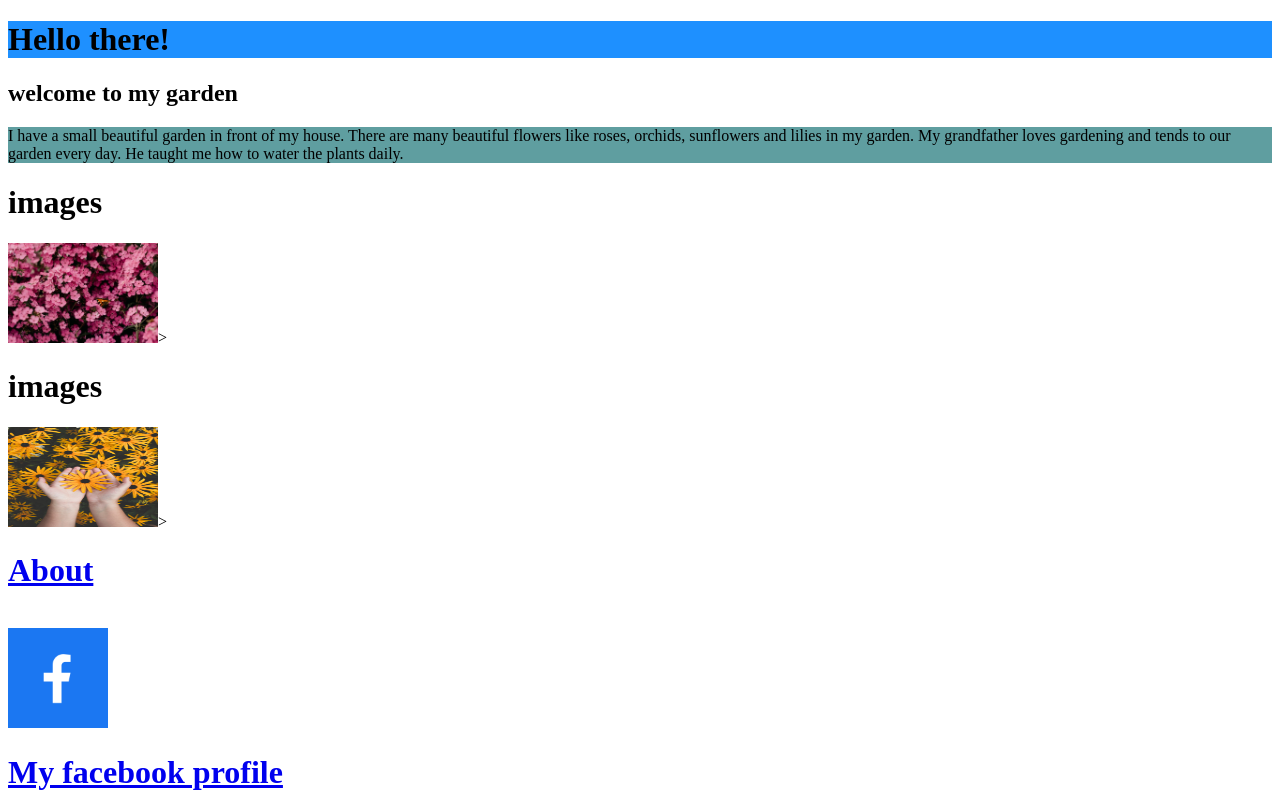
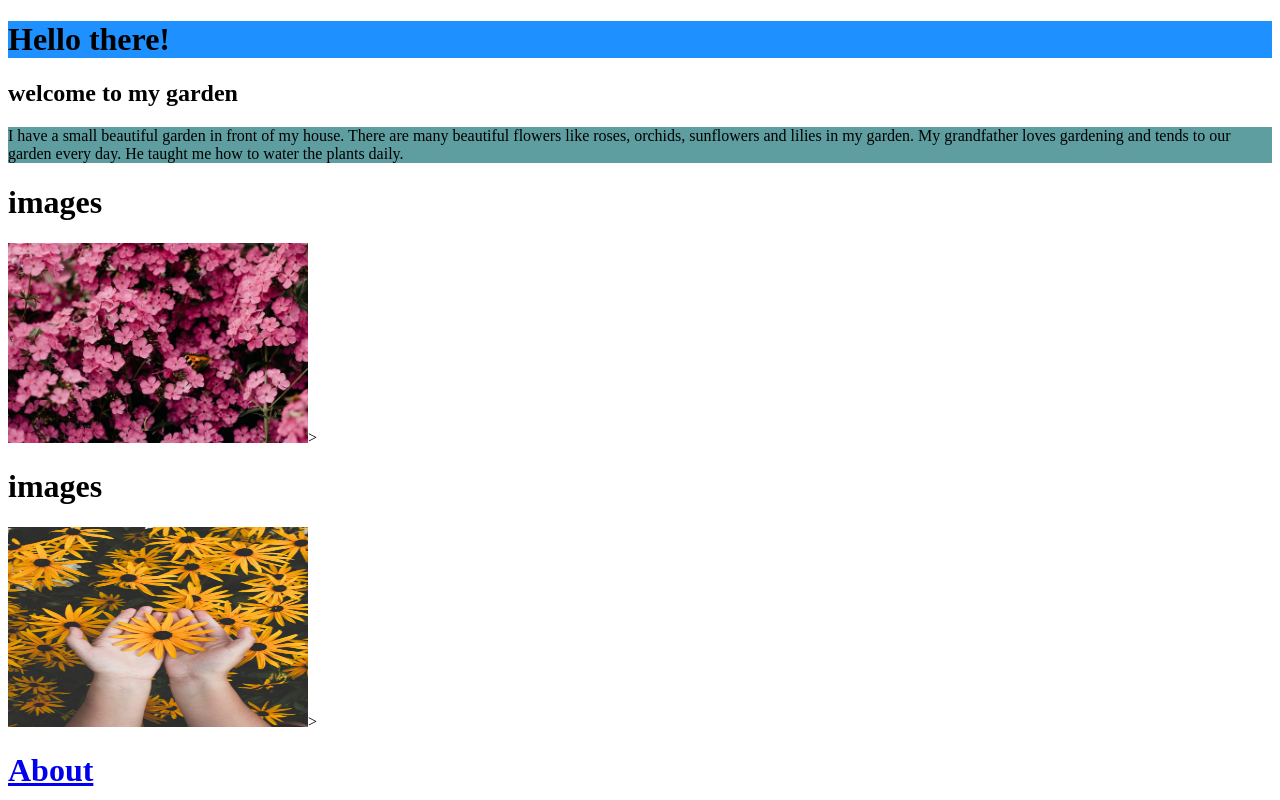
Before and after one commit to fariatasbin/mygarden, a plain HTML site: page index.html in a window 1280 px wide. Shown: the top 800 px of the page. Drawn offline with Linux system fonts and the light colour scheme.

Commit message:
image size incress

```diff
--- a/index.html
+++ b/index.html
@@ -19,10 +19,10 @@
             He taught me how to water the plants daily.
             </p>
             <h1>images</h1>
-            <img src="images/flower1.jpg"alt="flower1"style="width:150px;height:100px;">>
+            <img src="images/flower1.jpg"alt="flower1"style="width:300px;height:200px;">>
             <br>
             <h1>images</h1>
-            <img src="images/flower2.jpg"alt="flower2"style="width:150px;height:100px;">>
+            <img src="images/flower2.jpg"alt="flower2"style="width:300px;height:200px;">>
             <br>
             <h1><a href=" pages/about.html">About</a></h1>
             <br>
```
